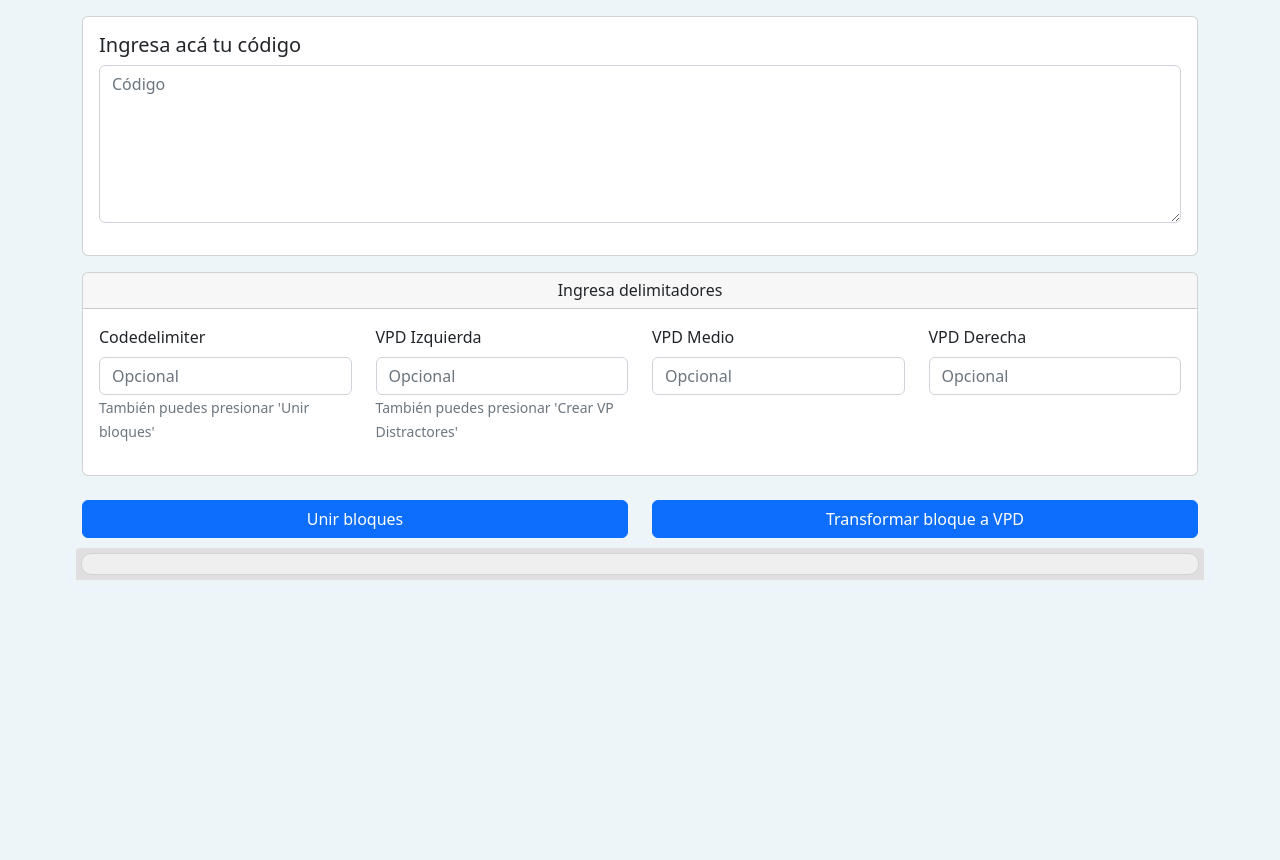
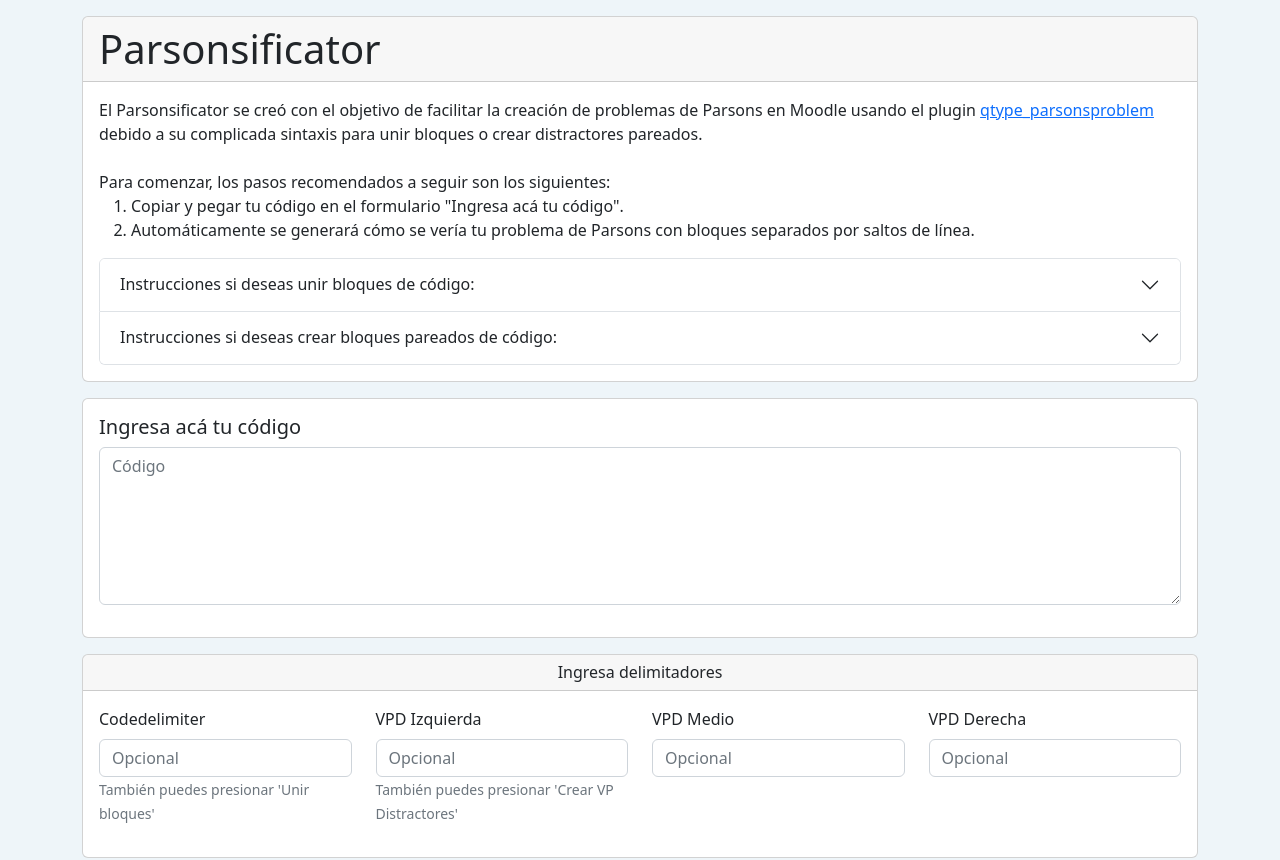
Before and after one commit to MatiasMarchant/parsonsification, a React (Create React App) app: page / in a window 1280 px wide. Shown: the top 860 px of the page. Before the commit the page ends 800 px from the top, so only its background shows below. Built offline with nearby package versions, Linux system fonts and the light colour scheme.

Commit message:
feat: Se agrega mensaje de inicio con instrucciones para generar problema de parsons

```diff
--- a/src/LandingPage.js
+++ b/src/LandingPage.js
@@ -6,7 +6,7 @@ import MultipleLineForm from './MultipleLineForm';
 import ParsonsProblem from './ParsonsProblem';
 import Form from 'react-bootstrap/Form';
 import { useState } from 'react';
-import { Card } from 'react-bootstrap';
+import { Accordion, Card } from 'react-bootstrap';
 
 function LandingPage() {
 
@@ -21,9 +21,59 @@ function LandingPage() {
 
     return (
         <Container>
+            <Card className="mt-3">
+                <Card.Header as="h1">Parsonsificator</Card.Header>
+                <Card.Body>
+                    El Parsonsificator se creó con el objetivo de facilitar la creación de problemas de Parsons en Moodle usando el plugin <a href='https://github.com/MatiasMarchant/parsonsproblem' rel='noreferrer'>qtype_parsonsproblem</a> debido a su complicada sintaxis para unir bloques o crear distractores pareados.
+                    <br/>
+                    <br/>
+                    Para comenzar, los pasos recomendados a seguir son los siguientes:
+                    <ol>
+                        <li>Copiar y pegar tu código en el formulario "Ingresa acá tu código".</li>
+                        <li>Automáticamente se generará cómo se vería tu problema de Parsons con bloques separados por saltos de línea.</li>
+                    </ol>
+                    <Accordion>
+                        <Accordion.Item eventKey='0'>
+                            <Accordion.Header>Instrucciones si deseas unir bloques de código:</Accordion.Header>
+                            <Accordion.Body>
+                                <ol start={3}>
+                                    <li>Si deseas unir bloques de código presiona el botón "Unir bloques", se abrirá una nueva ventana donde deberás definir un delimitador de código, se recomienda usar caracteres que no se encuentren en tu código. Presiona el botón "Guardar".</li>
+                                    <li>El código que pegaste en el paso 1. se modificará automáticamente para adaptarse a este nuevo delimitador de código</li>
+                                    <li>Entrarás en modo de unión de bloques, por lo que entre bloques de la visualización de tu problema de Parsons se agregarán botones "Unir". Si quieres unir dos bloques debes presionar el botón "Unir" que se encuentra entre ambos bloques.</li>
+                                    <li>Cuando termines, para confirmar la unión de bloques presiona "Confirmar unión", si te arrepientes puedes presionar "Cancelar" y no se harán las uniones.</li>
+                                    <li>Si confirmaste la unión de bloques nuevamente verás que el código que pegaste en el paso 1. se modificará para adaptarse a la unión de bloques.</li>
+                                </ol>
+                            </Accordion.Body>
+                        </Accordion.Item>
+                        <Accordion.Item eventKey='1'>
+                            <Accordion.Header>Instrucciones si deseas crear bloques pareados de código:</Accordion.Header>
+                            <Accordion.Body>
+                                    <ol start={3}>
+                                        <li>Si deseas crear bloques pareados de código presiona el botón "Transformar bloque a VPD", se abrirá una nueva ventana donde deberás definir tres delimitadores de bloques pareados, se recomienda usar caracteres que no se encuentren en tu código. Presiona el botón "Guardar".</li>
+                                        <li>Entrarás en modo de creación de bloques pareados, por lo que entre bloques de la visualización de tu problema de Parsons se agregarán botones "Crear VPD". Si quieres transformar un bloque de código a bloque de código pareado debes presionar el botón "Crear VPD" que se encuentra bajo el bloque.</li>
+                                        <li>Presionar el botón "Crear VPD" transformará el bloque de código a bloque de código pareado con un nuevo bloque llamado "Modifica acá (número)"</li>
+                                        <li>Cuando termines, para confirmar la creación de bloques presiona "Confirmar nuevos VPD", si te arrepientes puedes presionar "Cancelar" y no se harán los nuevos bloques pareados.</li>
+                                        <li>Si confirmaste la creación de bloques pareados verás que el código que pegaste en el paso 1. se modificará para adaptarse a la creación de bloques pareados.</li>
+                                        <li>Para cambiar los bloques "Modifica acá (número)" puedes buscarlos en la ventana donde se ingresa el código y modificarlo, el problema de Parsons cambiará automáticamente.</li>
+                                    </ol>
+                            </Accordion.Body>
+                        </Accordion.Item>
+                    </Accordion>
+                </Card.Body>
+            </Card>
+            <Row>
+                <Col>
+
+                    <ol>
+
+
+
+                    </ol>
+                </Col>
+            </Row>
             <Form>
                 <fieldset disabled={disabledinput}>
-                    <Row className="mt-3 mb-3">
+                    <Row className="mb-3">
                         <Col xs={12} sm={12} md={12} lg={12} xl={12} xxl={12}>
                             <Card>
                                 <Card.Body>
@@ -32,7 +82,7 @@ function LandingPage() {
                             </Card>
                         </Col>
                     </Row>
-                    <Row className="mt-3 mb-3">
+                    <Row className="mb-3">
                         <Col xs={12} sm={12} md={12} lg={12} xl={12} xxl={12}>
                             <Card>
                                 <Card.Header className='text-center' as='h6'>Ingresa delimitadores</Card.Header>
@@ -50,7 +100,7 @@ function LandingPage() {
                 </fieldset>
 
             </Form>
-            <Row className="mt-2 mb-3">
+            <Row className="mb-3">
                 <ParsonsProblem
                     id={ParsonsProblemId}
                     codedelimiter={codedelimiter}
```
